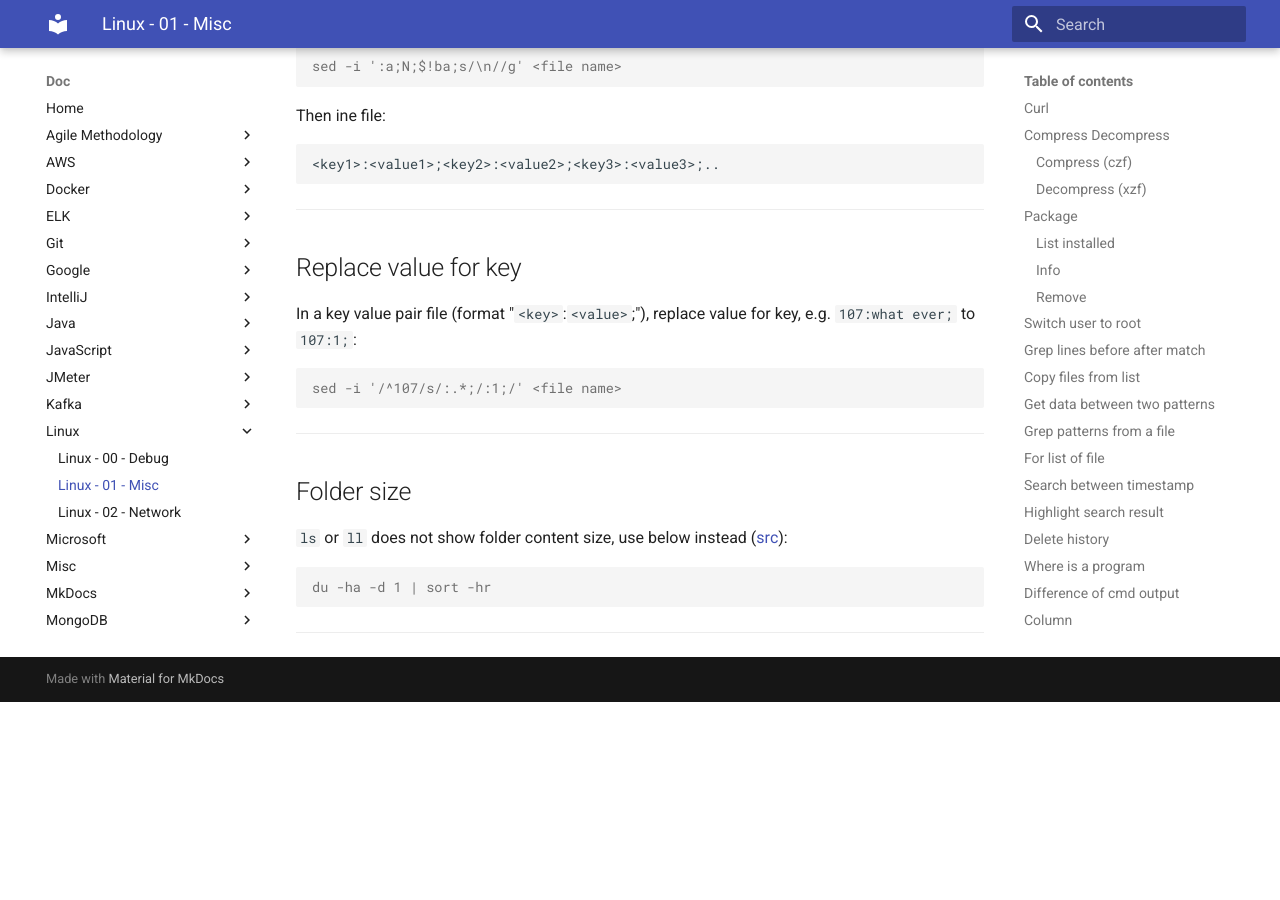
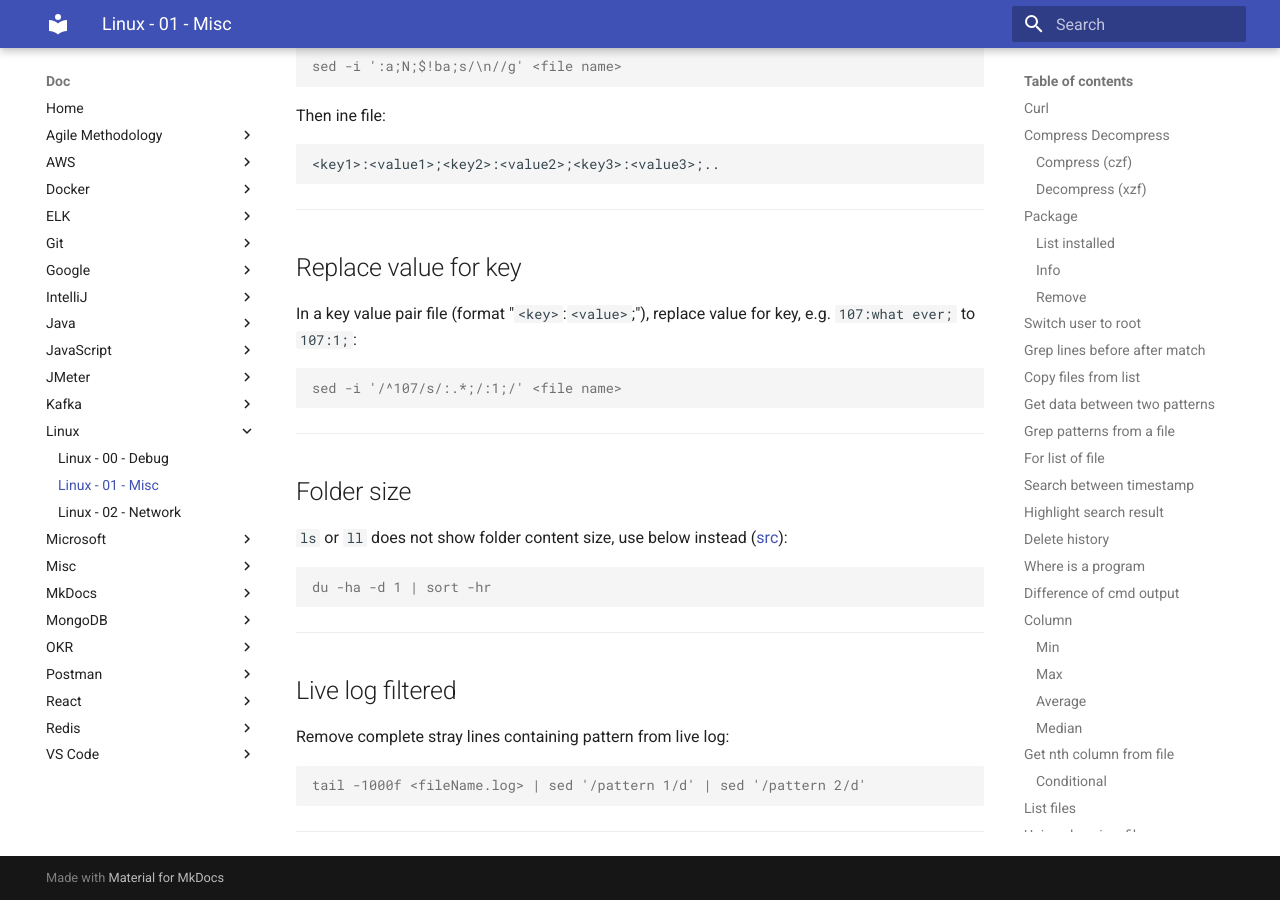
Before and after one commit to oldu73/doc, an MkDocs documentation site: the page built from docs/linux/1-linux-misc.md, in a window 1280 px wide and 900 px high, scrolled down 17243 px. Built offline with MkDocs 1.6.1 and Material for MkDocs 9.7.7, drawn with Linux system fonts in a browser that asks for light colours; before the commit the page ends 17945 px from its top, so only the background shows below that.

Commit message:
linux remove complete stray lines containing pattern from live log

````diff
--- a/docs/linux/1-linux-misc.md
+++ b/docs/linux/1-linux-misc.md
@@ -921,3 +921,13 @@
 ```
 
 ---
+
+## Live log filtered
+
+Remove complete stray lines containing pattern from live log:
+
+```console
+tail -1000f <fileName.log> | sed '/pattern 1/d' | sed '/pattern 2/d'
+```
+
+---
````
